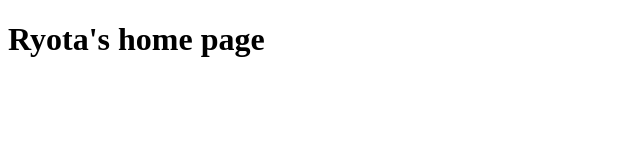
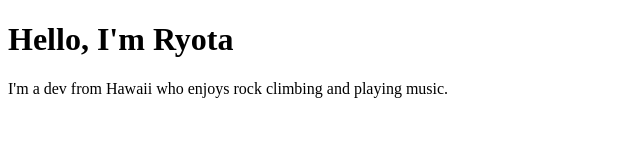
Before and after one commit to ryotabs/personal-website, a Gatsby site: page / in a window 1280 px wide. Shown: the whole page, without its empty margins (0-640 px from the left). Built offline with nearby package versions, Linux system fonts and the light colour scheme; Gatsby itself is replaced by a stand-in of ours.

Commit message:
Update NPM packages

```diff
--- a/package.json
+++ b/package.json
@@ -15,8 +15,11 @@
     "clean": "gatsby clean"
   },
   "dependencies": {
-    "gatsby": "^4.5.4",
+    "gatsby": "^2.19.38",
     "react": "^17.0.1",
     "react-dom": "^17.0.1"
+  },
+  "devDependencies": {
+    "tailwindcss": "^3.0.24"
   }
 }
--- a/src/pages/index.js
+++ b/src/pages/index.js
@@ -6,7 +6,8 @@ const IndexPage = () => {
   return (
     <main>
       <title>Home Page</title>
-      <h1>Ryota's home page</h1>
+      <h1>Hello, I'm Ryota</h1>
+      <p>I'm a dev from Hawaii who enjoys rock climbing and playing music.</p>
     </main>
   )
 }
```
Also changed, not shown: 1 other file.
